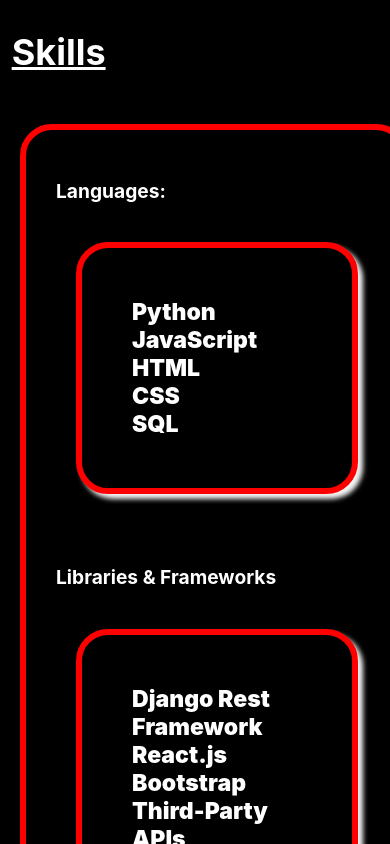
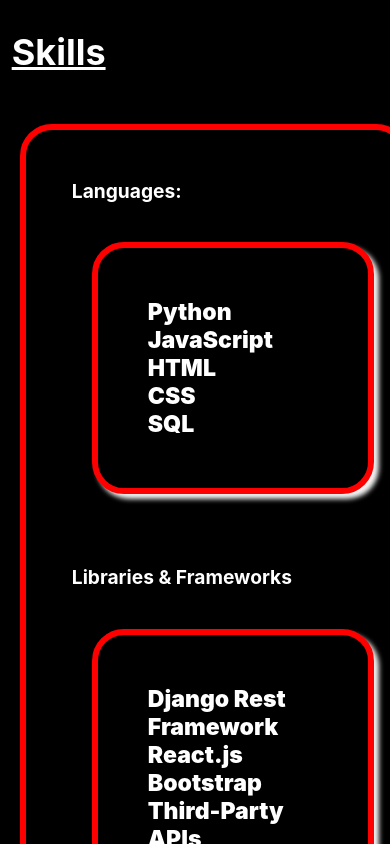
Before and after one commit to RobMorison/portfolio_website, a React (Create React App) app: page / in a window 390 px wide. Shown: the part 3060-3904 px from the top of the page. Built offline with nearby package versions, Linux system fonts and the light colour scheme.

Commit message:
corrected more ratios for mobile

```diff
--- a/src/App.css
+++ b/src/App.css
@@ -66,8 +66,18 @@
   width: 90%;
 }
 
-@media (max-width: 391px) {
+@media (max-width: 830px) {
+
+  .master-container {
+    display: grid;
+    flex-direction: column;
+    align-items: center;
+    width: 90%;
+  }
+
   .master-grid {
     grid-template-columns: repeat(1,1fr);
+    justify-items: center;
+    align-items: center;
   }
 }
--- a/src/components/About.css
+++ b/src/components/About.css
@@ -21,7 +21,7 @@
     border-top-right-radius: 2rem;
 }
 
-@media (max-width: 391px) {
+@media (max-width: 830px) {
     .about {
         display: inline-block;
         width: 80%;
--- a/src/components/NavBar.css
+++ b/src/components/NavBar.css
@@ -41,7 +41,7 @@
 }
 
 
-@media (max-width: 915px) {
+@media (max-width: 830px) {
 
     header {
         position: sticky;
```
